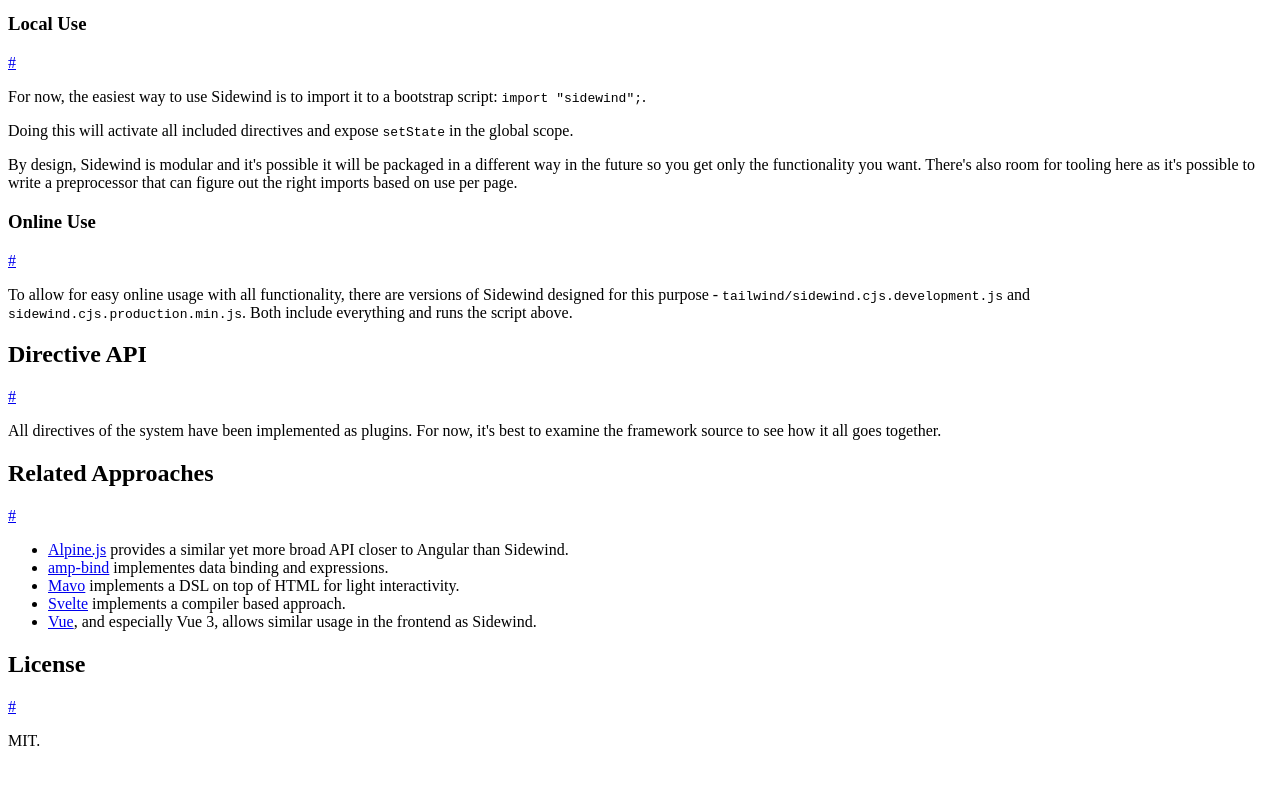
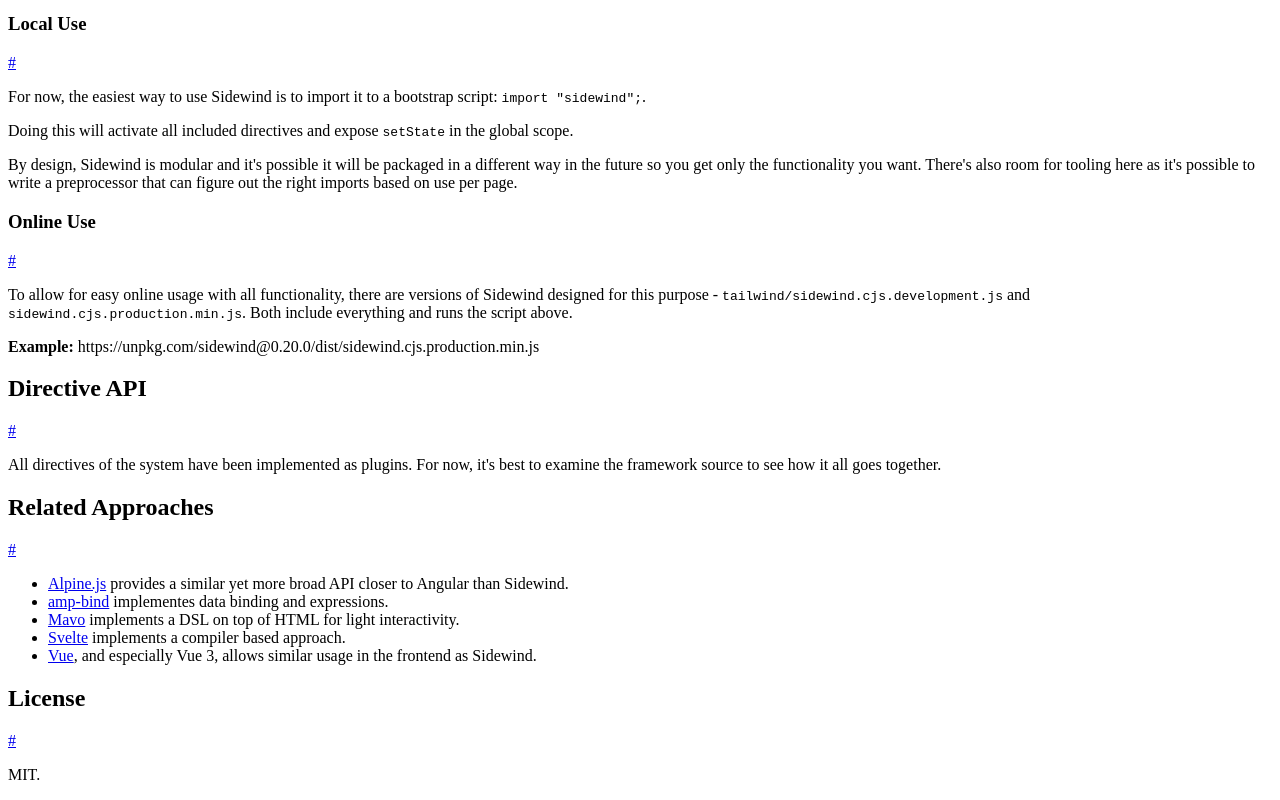
Before and after one commit to survivejs/sidewind, a website built with webpack: page docs/index.html in a window 1280 px wide. Shown: the part 9293-10093 px from the top of the page. Before the commit the page ends 10059 px from the top, so only its background shows below. Built offline with nearby package versions, Linux system fonts and the light colour scheme.

Commit message:
chore: Update site

```diff
--- a/docs/index.html
+++ b/docs/index.html
@@ -791,6 +791,7 @@
 <p>By design, Sidewind is modular and it's possible it will be packaged in a different way in the future so you get only the functionality you want. There's also room for tooling here as it's possible to write a preprocessor that can figure out the right imports based on use per page.</p>
 <h3 class="inline" id="onlineuse">Online Use</h3><a class="ml-2 text-gray-200 hover:text-gray-800" href="#onlineuse">#</a>
 <p>To allow for easy online usage with all functionality, there are versions of Sidewind designed for this purpose - <code>tailwind/sidewind.cjs.development.js</code> and <code>sidewind.cjs.production.min.js</code>. Both include everything and runs the script above.</p>
+<p><strong>Example:</strong> https://unpkg.com/sidewind@0.20.0/dist/sidewind.cjs.production.min.js</p>
 <h2 class="inline" id="directiveapi">Directive API</h2><a class="ml-2 text-gray-200 hover:text-gray-800" href="#directiveapi">#</a>
 <p>All directives of the system have been implemented as plugins. For now, it's best to examine the framework source to see how it all goes together.</p>
 <h2 class="inline" id="relatedapproaches">Related Approaches</h2><a class="ml-2 text-gray-200 hover:text-gray-800" href="#relatedapproaches">#</a>
```
